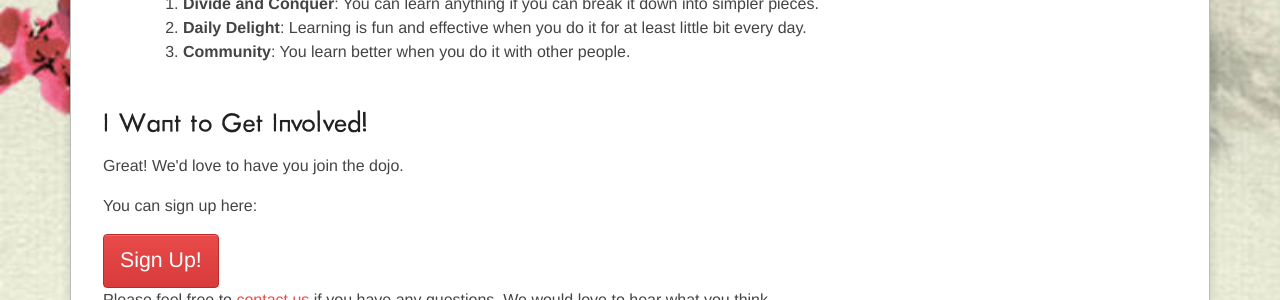
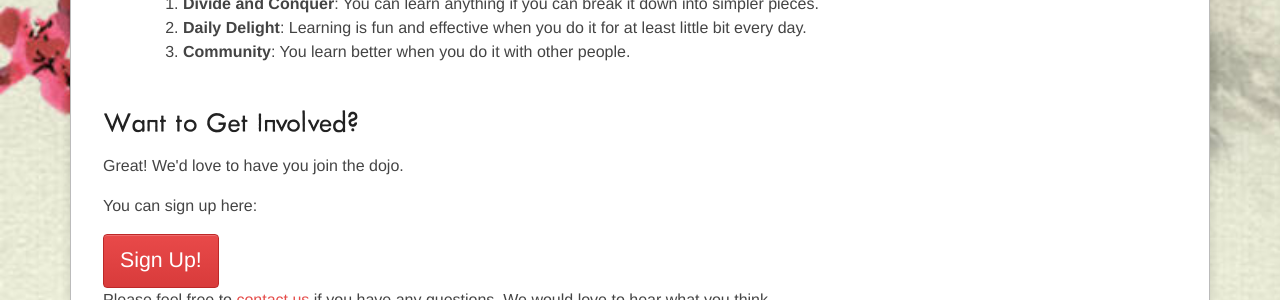
Before and after one commit to musikata/musikata.github.io, a Jekyll site: the page built from about.html, in a window 1280 px wide. Shown: the part 1050-1350 px from the top of the page. Built offline with Jekyll 4.4.1, drawn with Linux system fonts in a browser that asks for light colours; nearby versions of some CDN libraries; some web fonts are replaced; comment, search, counter and statistics services are not loaded.

```diff
--- a/about.html
+++ b/about.html
@@ -67,7 +67,7 @@ body_classes: page-exercise page-infopage
         </div>
 
         <div class="section">
-            <h3>I Want to Get Involved!</h3>
+            <h3>Want to Get Involved?</h3>
             <p>Great! We'd love to have you join the dojo.</p>
 
             <p>You can sign up here:</p>
```
